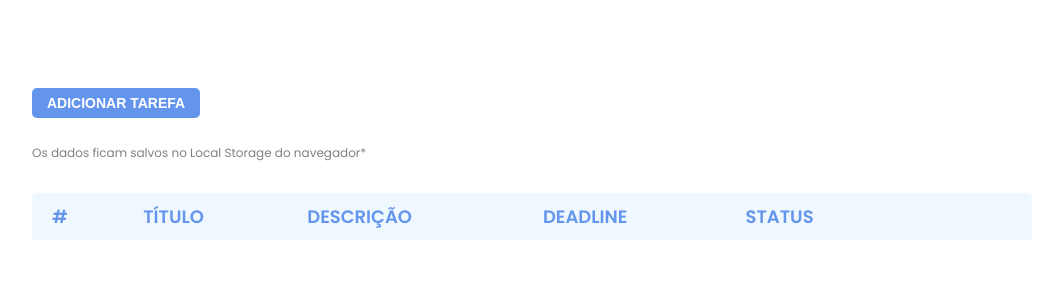
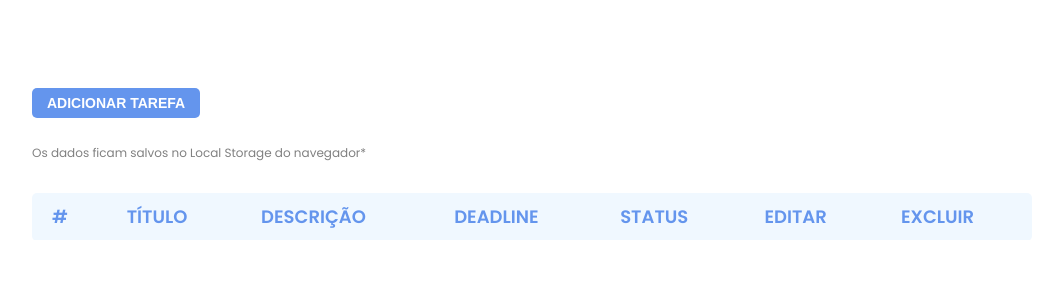
Before and after one commit to imarqueso/crud-react, a React (Create React App) app: page / in a window 1280 px wide. Shown: the top 300 px of the page, without its empty margins (28-1091 px from the left). Built offline with nearby package versions, Linux system fonts and the light colour scheme.

Commit message:
Adição de titulos na tabela

```diff
--- a/src/App.js
+++ b/src/App.js
@@ -63,8 +63,8 @@ function App() {
                 <th>Descrição</th>
                 <th>Deadline</th>
                 <th>Status</th>
-                <th></th>
-                <th></th>
+                <th>Editar</th>
+                <th>Excluir</th>
               </tr>
             </thead>
             <tbody>
```
